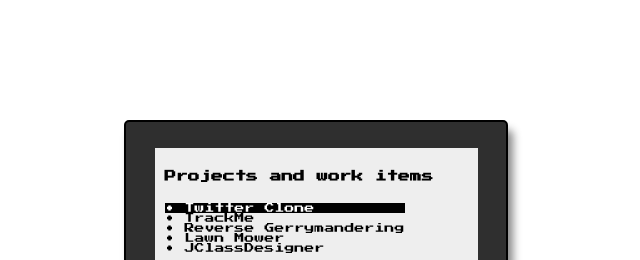
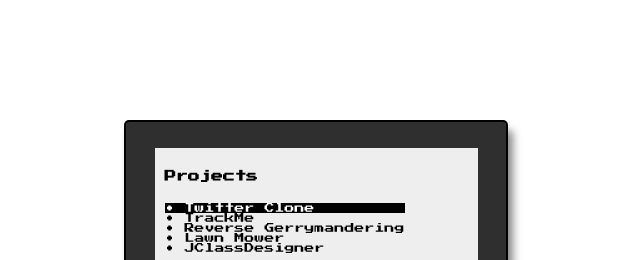
Before and after one commit to majsdev/majsdev.github.io, a React (Create React App) app: page /work in a window 1280 px wide. Shown: the top 260 px of the page, without its empty margins (324-964 px from the left). Built offline with nearby package versions, Linux system fonts and the light colour scheme.

Commit message:
move header above switch; fix typo

```diff
--- a/src/pages/art/Art.js
+++ b/src/pages/art/Art.js
@@ -48,9 +48,9 @@ class Art extends React.Component {
 
     return (
       <div className="Art">
+        <h3>Art - The Explicables and Inexplicables</h3>
         <Switch>
           <Route exact path={path}>
-            <h3>Art - The Explicables and Inexplicables</h3>
             <ul className="inline-block">{linksJSX}</ul>
           </Route>
 
--- a/src/pages/art/themes/index.js
+++ b/src/pages/art/themes/index.js
@@ -1,3 +1,3 @@
-export { default as percarious } from './precarious';
+export { default as precarious } from './precarious';
 export { default as pedestal } from './pedestal';
 export { default as glamorous } from './glamorous';
--- a/src/pages/work/Work.js
+++ b/src/pages/work/Work.js
@@ -46,9 +46,9 @@ class Work extends React.Component {
 
     return (
       <div className="Work">
+        <h3>Projects</h3>
         <Switch>
           <Route exact path={path}>
-            <h3>Projects and work items</h3>
             <ul className="inline-block">{links}</ul>
           </Route>
 
```
